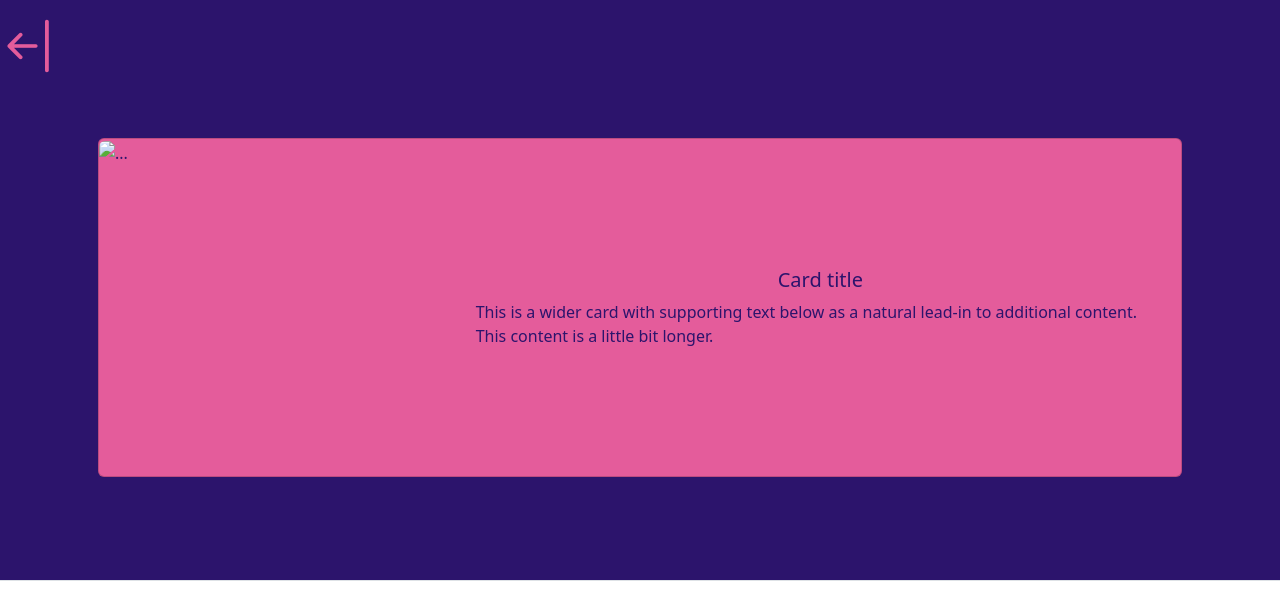
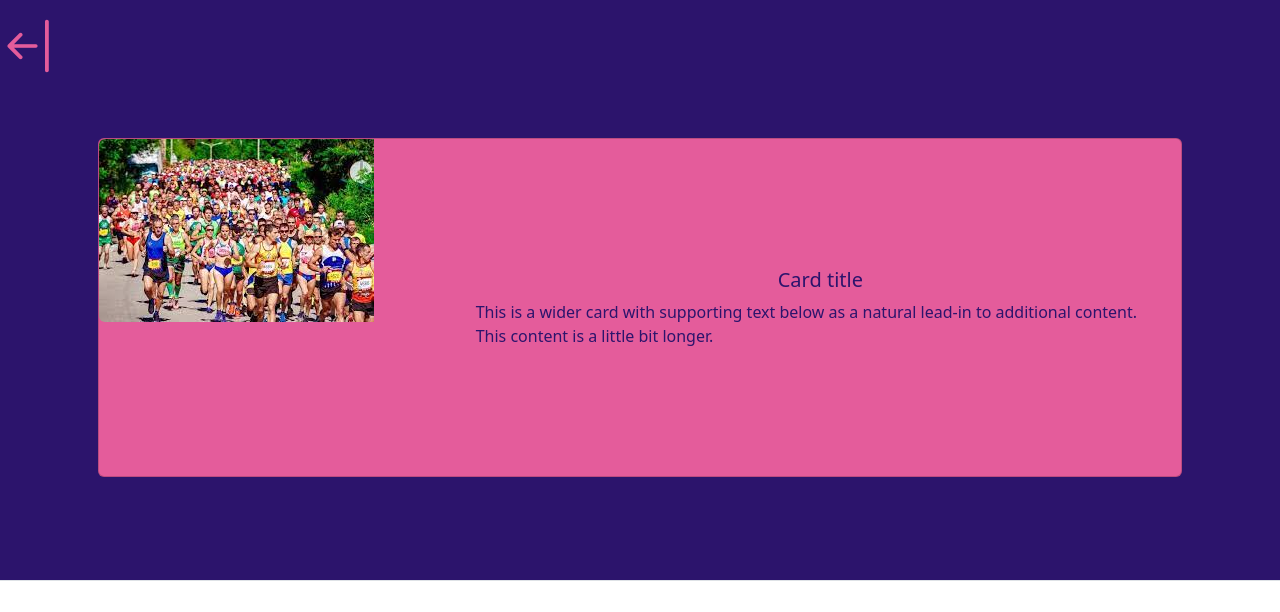
Before and after one commit to yohannavrojo/Amazing-events_Rojo.github.io, a plain HTML site: page pages/details-upComing.html in a window 1280 px wide. Shown: the top 612 px of the page. Drawn offline with nearby package versions, Linux system fonts and the light colour scheme.

Commit message:
change past and upcomming styled

```diff
--- a/pages/details-upComing.html
+++ b/pages/details-upComing.html
@@ -31,7 +31,7 @@
                 <div class=" description card my-5 d-flex justify-content-center w-100 mx-3  ">
                     <div class="row g-0 h-100">
                         <div class="col-md-4">
-                            <img src="..." class="img-fluid rounded-start" alt="...">
+                            <img src="../assets/img/Marathon.jpg" class="img-fluid rounded-start" alt="...">
                         </div>
                         <div class="col-md-8">
                             <div class="card-body h-100 d-flex flex-column justify-content-center align-items-center">
```
Also changed, not shown: pages/details-pastEvents.html (+1 -1 lines).
